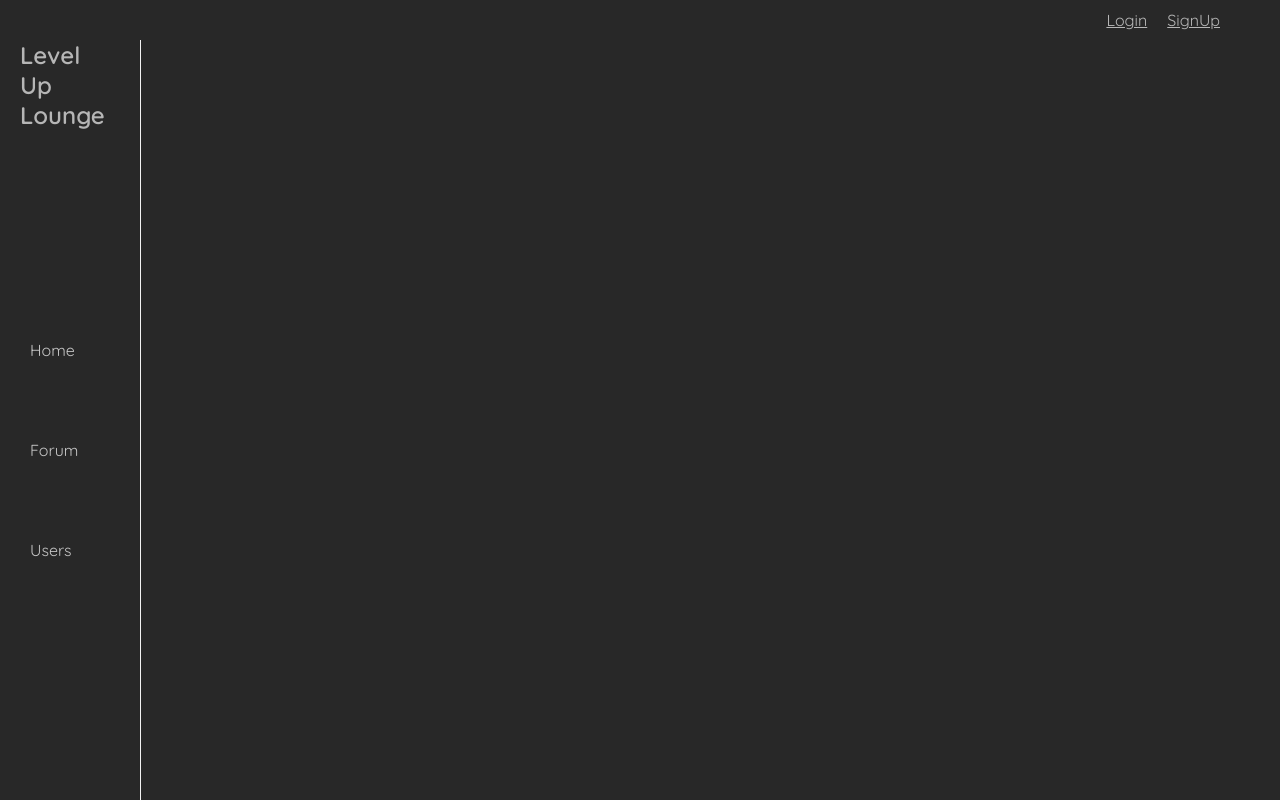
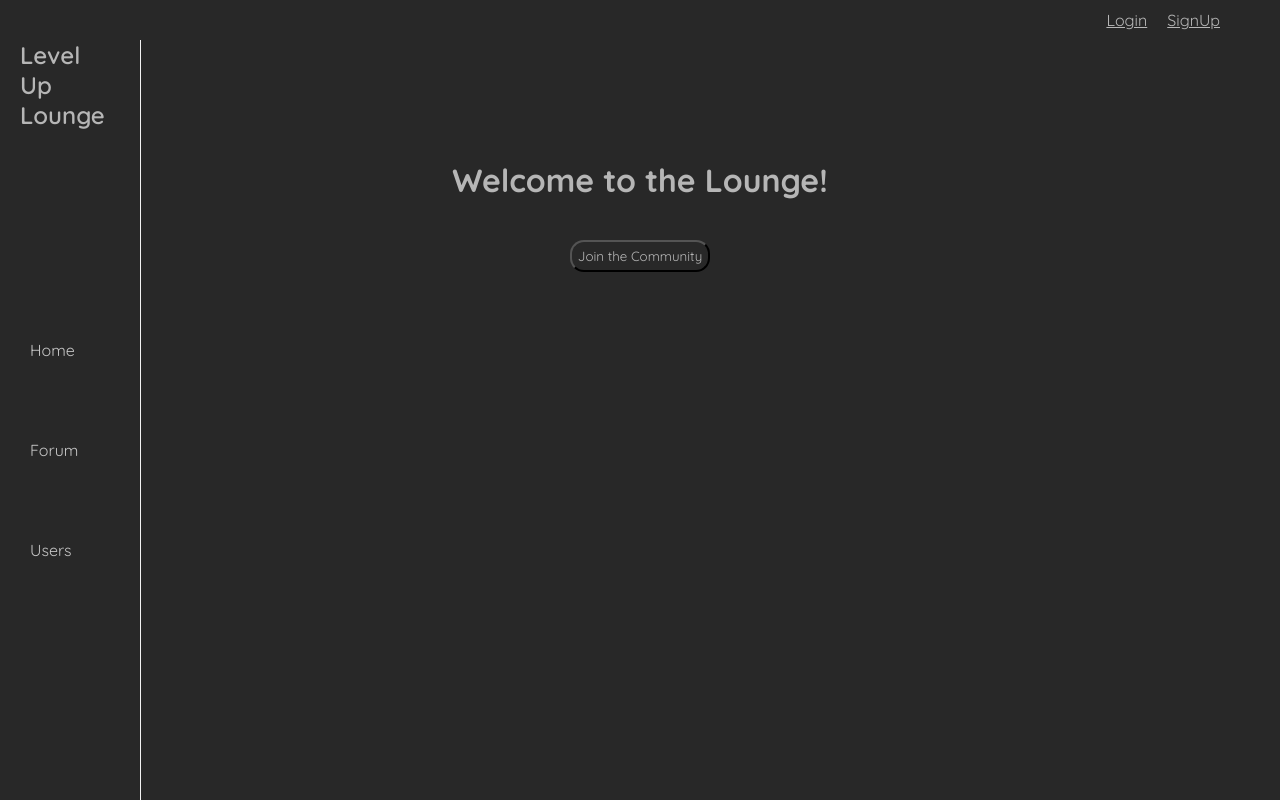
Before and after one commit to jtuvek/Level-Up-Lounge, a React (Vite) app in the folder client/: page / in a window 1280 px wide. Shown: the top 800 px of the page. Built offline with nearby package versions, Linux system fonts and the light colour scheme.

Commit message:
fixed home

```diff
--- a/client/src/App.jsx
+++ b/client/src/App.jsx
@@ -11,7 +11,7 @@ function App() {
     <div className="App">
       <Header /> {/* Render the Header component */}
       <Navbar />
-      <Header />
+      <Home />
       <Footer />
        </div>
   )}
```
